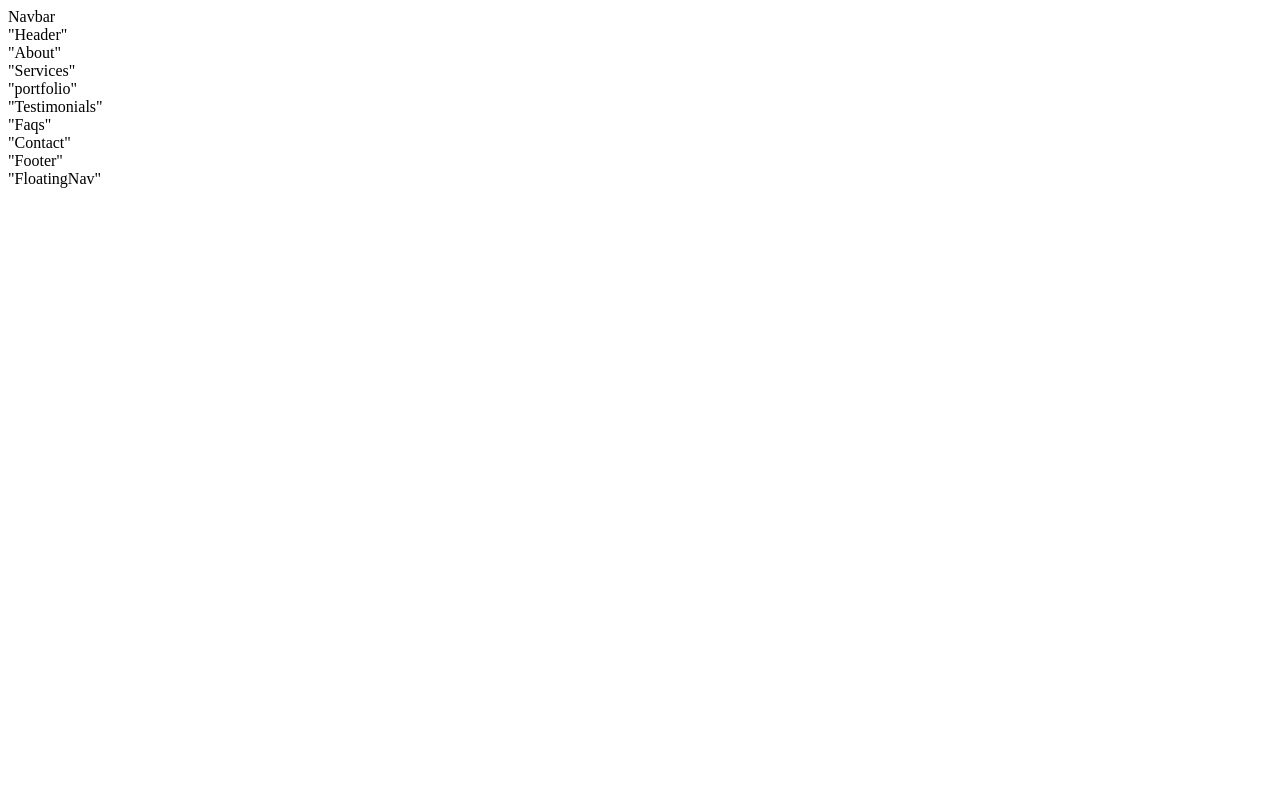
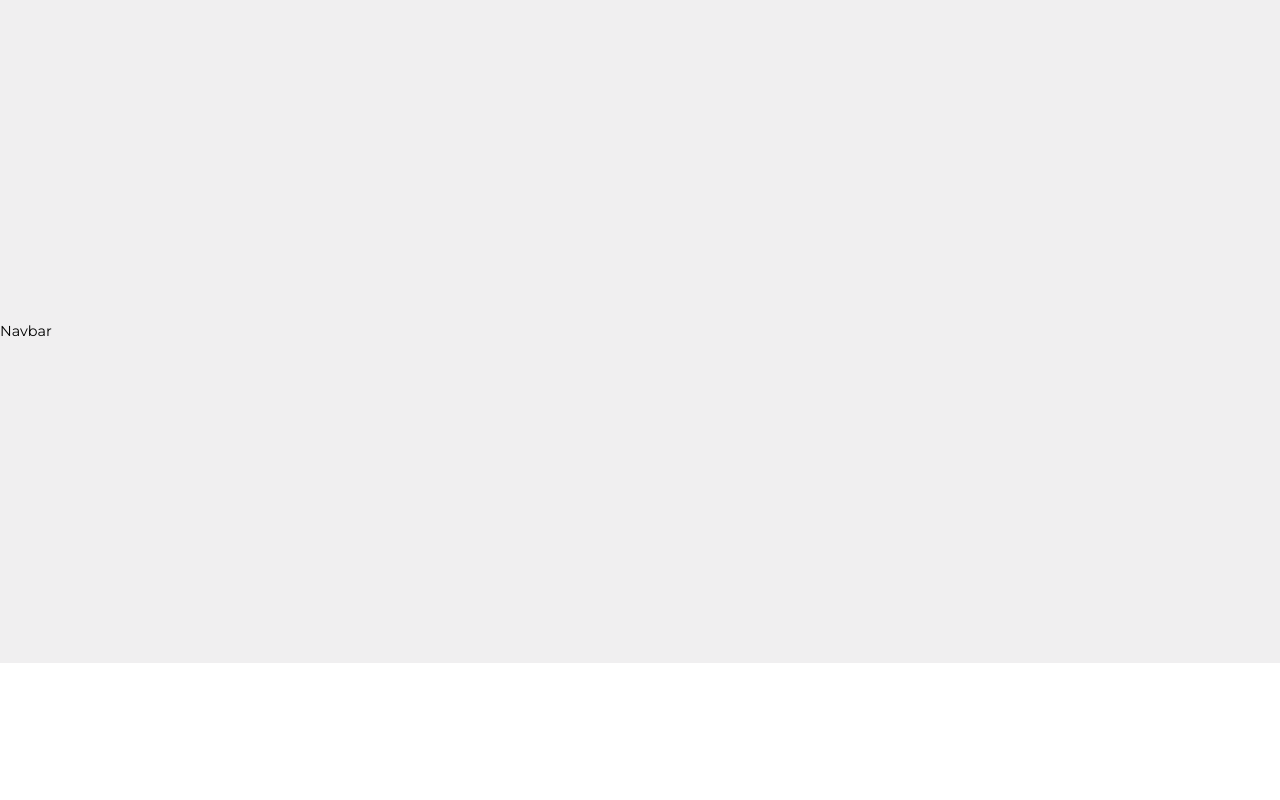
Before and after one commit to leandrodalbo/portfolio-app, a React (Vite) app: page / in a window 1280 px wide. Shown: the top 800 px of the page. Built offline with nearby package versions, Linux system fonts and the light colour scheme.

Commit message:
general css styles

```diff
--- a/index.html
+++ b/index.html
@@ -3,6 +3,10 @@
   <head>
     <meta charset="UTF-8" />
     <meta name="viewport" content="width=device-width, initial-scale=1.0" />
+    <link
+      href="https://fonts.googleapis.com/css2?family=Montserrat:wght@300;400;500;600;700&display=swap"
+      rel="stylesheet"
+    />
     <title>BugFree</title>
   </head>
   <body>
--- a/src/components/App.tsx
+++ b/src/components/App.tsx
@@ -4,7 +4,6 @@ import Faqs from "../sections/faqs/Faqs";
 import FloatingNav from "../sections/floating-nav/FloatingNav";
 import Footer from "../sections/footer/Footer";
 import Header from "../sections/header/Header";
-import { Navbar } from "../sections/navbar/Navbar";
 import Portfolio from "../sections/portfolio/Portfolio";
 import Services from "../sections/services/Services";
 import Testimonials from "../sections/testimonials/Testimonials";
@@ -12,7 +11,6 @@ import Testimonials from "../sections/testimonials/Testimonials";
 function BugFree() {
   return (
     <main>
-      <Navbar />
       <Header />
       <About />
       <Services />
--- a/src/index.css
+++ b/src/index.css
@@ -0,0 +1,209 @@
+* {
+  margin: 0;
+  padding: 0;
+  border: 0;
+  outline: 0;
+  list-style: none;
+  text-decoration: none;
+  box-sizing: border-box;
+}
+
+html {
+  scroll-behavior: smooth;
+}
+
+body {
+  font-family: "Montserrat", sans-serif;
+  line-height: 1.6;
+  font-size: 0.9rem;
+}
+
+:root {
+  --primary-hue: 270;
+  --black-lightness: 15%;
+  --dark-lightness: 44%;
+  --light-lightness: 94%;
+  --white-lightness: 100%;
+  --color-primary: hsl(var(--primary-hue), 89%, 41%);
+  --color-white: hsl(0, 5%, var(--white-lightness));
+  --color-light: hsl(var(--primary-hue), 5%, var(--light-lightness));
+  --color-black: hsl(var(--primary-hue), 5%, var(--black-lightness));
+  --color-dark: hsl(var(--primary-hue), 5%, var(--dark-lightness));
+
+  /* GENERAL CONTAINER VARIABLES */
+  --container-width-lg: 76%;
+  --container-width-md: 90%;
+
+  /* BORDER RADIUS VARIABLES */
+  --border-radius-1: 1.2rem;
+  --border-radius-2: 0.8rem;
+  --border-radius-3: 0.5rem;
+
+  /* GENERAL TRANSITION VARIABLE */
+  --transition: all 500ms ease;
+}
+
+.centered-container {
+  width: var(--container-width-lg);
+  margin-inline: auto;
+  max-width: 1920px;
+}
+
+section {
+  padding: 10rem 0;
+  background: var(--color-light);
+  transition: var(--transition);
+}
+
+section:nth-child(even) {
+  background: var(--color-white);
+}
+
+section > h2 {
+  text-align: center;
+}
+
+section > p {
+  text-align: center;
+  margin: 0.5rem auto;
+}
+
+a {
+  color: var(--color-white);
+  transition: var(--transition);
+}
+
+h1,
+h2,
+h3,
+h4,
+h5,
+h6 {
+  line-height: 1.1;
+  color: var(--color-black);
+}
+
+h1 {
+  font-size: 3rem;
+}
+
+h2 {
+  font-size: 2rem;
+}
+
+h3 {
+  font-size: 1.6rem;
+}
+
+h4 {
+  font-size: 1.1rem;
+}
+
+h5 {
+  font-size: 0.95rem;
+}
+
+h6 {
+  font-size: 0.8rem;
+}
+
+img {
+  display: block;
+  width: 100%;
+  object-fit: cover;
+}
+
+.btn {
+  display: inline-block;
+  width: fit-content;
+  display: flex;
+  align-items: center;
+  gap: 1rem;
+  background: var(--color-light);
+  padding: 0.6rem 2.5rem;
+  border: 2px solid transparent;
+  border-radius: var(--border-radius-2);
+}
+
+.btn:hover {
+  background-color: transparent;
+  border-color: var(--color-light);
+  transform: translateY(-0.5rem);
+}
+
+.btn.white {
+  background: var(--color-white);
+}
+
+.btn.white:hover {
+  background-color: transparent;
+  border-color: var(--color-white);
+}
+
+.btn.primary {
+  background: var(--color-primary);
+  color: white;
+}
+
+.btn.primary:hover {
+  background-color: transparent;
+  border-color: var(--color-primary);
+  color: var(--color-primary);
+}
+
+.btn.sm {
+  padding: 0.5rem 1.2rem;
+  background: var(--color-primary);
+  color: white;
+}
+
+/* MEDIA QUERIES (tablets) */
+@media screen and (max-width: 1024px) {
+  body {
+    font-size: 1rem;
+  }
+
+  .container {
+    width: var(--container-width-md);
+  }
+
+  section {
+    padding: 8rem 0;
+  }
+
+  section > p {
+    width: 72%;
+    margin-bottom: 3rem;
+  }
+
+  h1 {
+    font-size: 2rem;
+  }
+}
+
+/* MEDIA QUERIES (phones) */
+@media screen and (max-width: 600px) {
+  h1 {
+    font-size: 2.4rem;
+  }
+
+  h2 {
+    font-size: 1.8rem;
+  }
+
+  h3 {
+    font-size: 1.4rem;
+  }
+
+  h4 {
+    font-size: 1rem;
+  }
+
+  .btn {
+    padding: 0.6rem 1.5rem;
+  }
+
+  section > p {
+    width: var(--container-width-md);
+  }
+}
--- a/src/sections/header/Header.tsx
+++ b/src/sections/header/Header.tsx
@@ -1,7 +1,12 @@
+import { Navbar } from "../navbar/Navbar";
 import "./Header.css";
 
 const Header = () => {
-  return <section id="header">"Header"</section>;
+  return (
+    <section id="header">
+      <Navbar />
+    </section>
+  );
 };
 
 export default Header;
```
